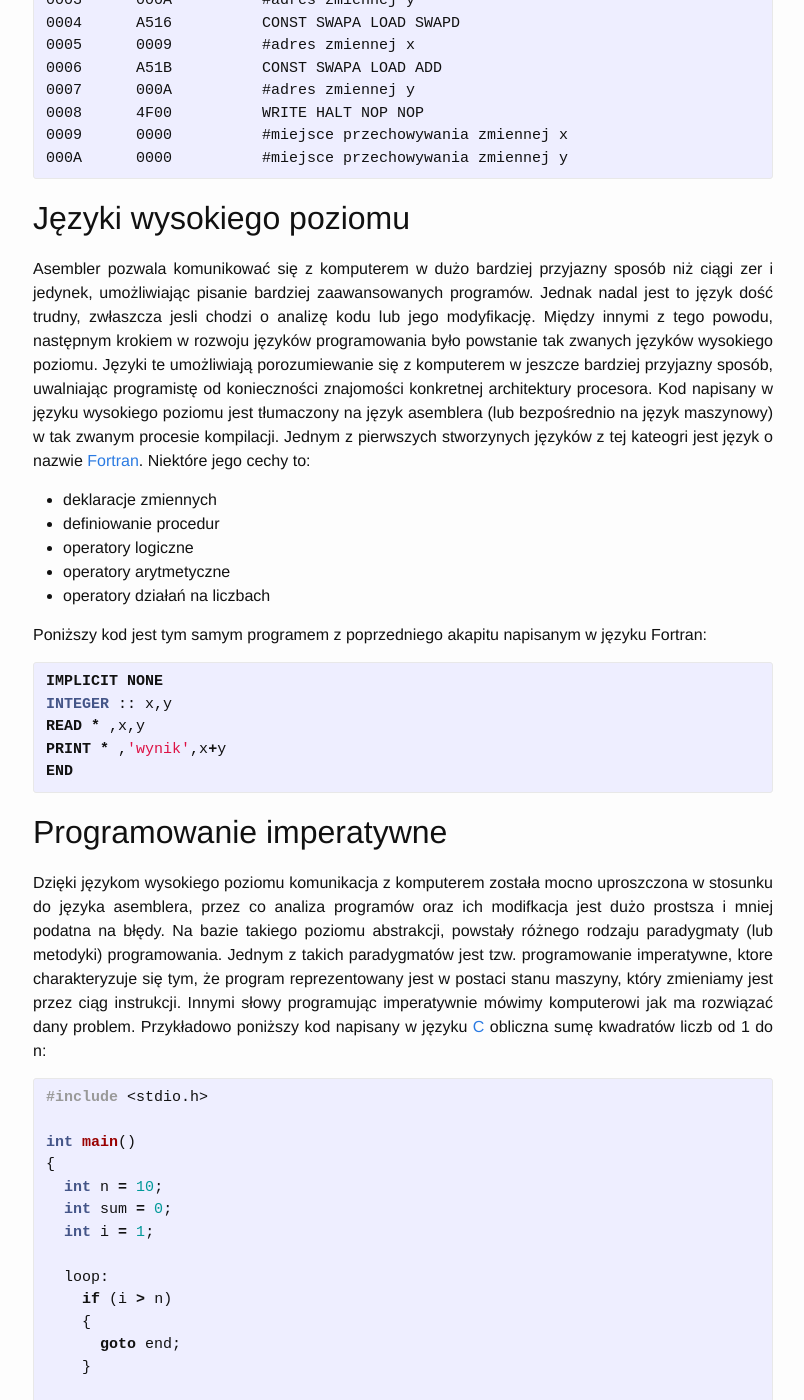
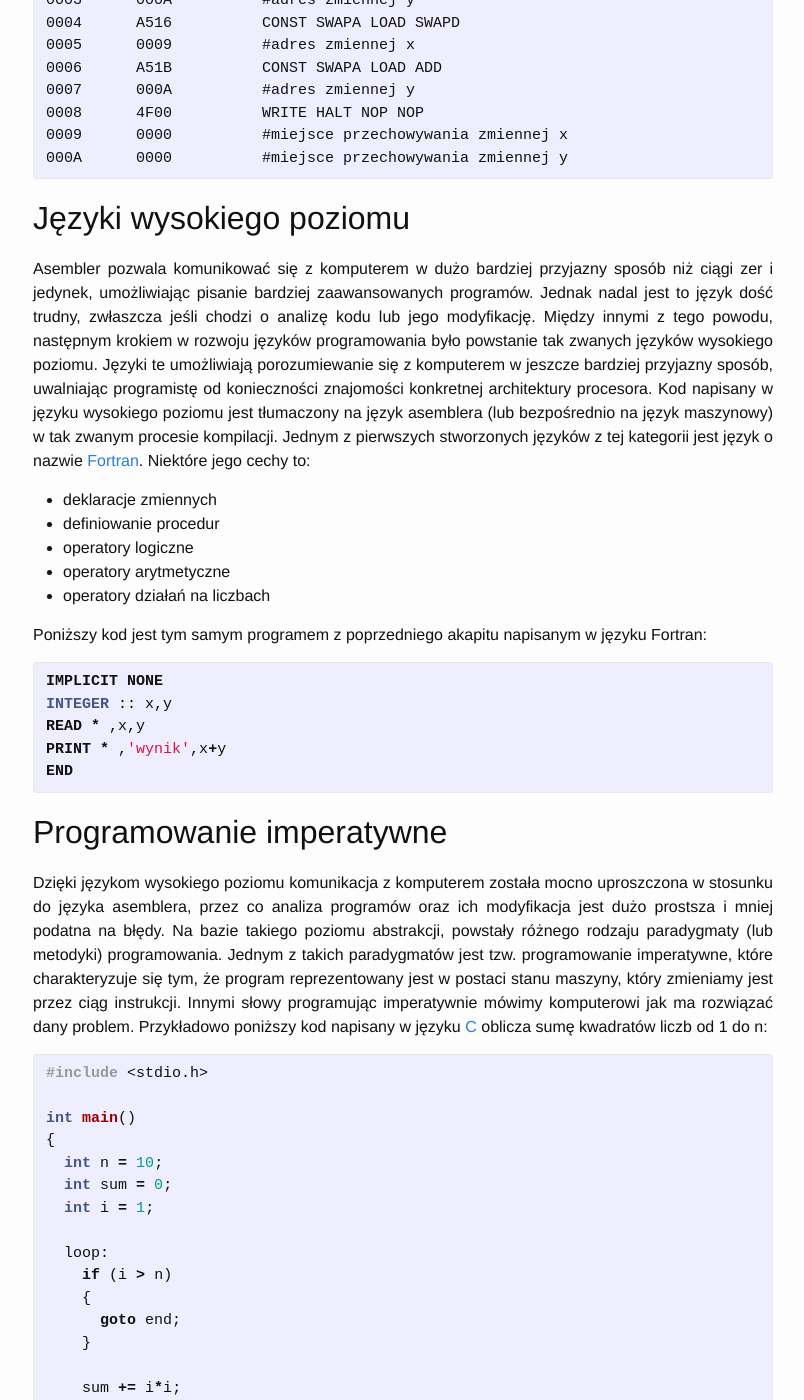
Before and after one commit to mikedevbo/mikedevbo.github.io, a Jekyll site: the page built from _posts/2016-07-02-First.md, in a window 1280 px wide and 1400 px high, scrolled down 2181 px. Shown: the whole window, without its empty margins (237-1041 px from the left). Built offline with Jekyll 4.4.1, drawn with Linux system fonts in a browser that asks for light colours; some of the changed text lies outside the part shown.

Commit message:
spell check

```diff
--- a/_posts/2016-07-02-First.md
+++ b/_posts/2016-07-02-First.md
@@ -87,7 +87,7 @@ adres zawartość słowa   opis zawartości słowa
 {% endhighlight %}
 
 ## Języki wysokiego poziomu
-Asembler pozwala komunikować się z komputerem w dużo bardziej przyjazny sposób niż ciągi zer i jedynek, umożliwiając pisanie bardziej zaawansowanych programów. Jednak nadal jest to język dość trudny, zwłaszcza jesli chodzi o analizę kodu lub jego modyfikację. Między innymi z tego powodu, następnym krokiem w rozwoju języków programowania było powstanie tak zwanych języków wysokiego poziomu. Języki te umożliwiają porozumiewanie się z komputerem w jeszcze bardziej przyjazny sposób, uwalniając programistę od konieczności znajomości konkretnej architektury procesora. Kod napisany w języku wysokiego poziomu jest tłumaczony na język asemblera (lub bezpośrednio na język maszynowy) w tak zwanym procesie kompilacji. Jednym z pierwszych stworzynych języków z tej kateogri jest język o nazwie [Fortran][2]. Niektóre jego cechy to:
+Asembler pozwala komunikować się z komputerem w dużo bardziej przyjazny sposób niż ciągi zer i jedynek, umożliwiając pisanie bardziej zaawansowanych programów. Jednak nadal jest to język dość trudny, zwłaszcza jeśli chodzi o analizę kodu lub jego modyfikację. Między innymi z tego powodu, następnym krokiem w rozwoju języków programowania było powstanie tak zwanych języków wysokiego poziomu. Języki te umożliwiają porozumiewanie się z komputerem w jeszcze bardziej przyjazny sposób, uwalniając programistę od konieczności znajomości konkretnej architektury procesora. Kod napisany w języku wysokiego poziomu jest tłumaczony na język asemblera (lub bezpośrednio na język maszynowy) w tak zwanym procesie kompilacji. Jednym z pierwszych stworzonych języków z tej kategorii jest język o nazwie [Fortran][2]. Niektóre jego cechy to:
 * deklaracje zmiennych
 * definiowanie procedur
 * operatory logiczne
@@ -105,7 +105,7 @@ END
 {% endhighlight %}
 
 ## Programowanie imperatywne
-Dzięki językom wysokiego poziomu komunikacja z komputerem została mocno uproszczona w stosunku do języka asemblera, przez co analiza programów oraz ich modifkacja jest dużo prostsza i mniej podatna na błędy. Na bazie takiego poziomu abstrakcji, powstały różnego rodzaju paradygmaty (lub metodyki) programowania. Jednym z takich paradygmatów jest tzw. programowanie imperatywne, ktore charakteryzuje się tym, że program reprezentowany jest w postaci stanu maszyny, który zmieniamy jest przez ciąg instrukcji. Innymi słowy programując imperatywnie mówimy komputerowi jak ma rozwiązać dany problem. Przykładowo poniższy kod napisany w języku [C][3] obliczna sumę kwadratów liczb od 1 do n:
+Dzięki językom wysokiego poziomu komunikacja z komputerem została mocno uproszczona w stosunku do języka asemblera, przez co analiza programów oraz ich modyfikacja jest dużo prostsza i mniej podatna na błędy. Na bazie takiego poziomu abstrakcji, powstały różnego rodzaju paradygmaty (lub metodyki) programowania. Jednym z takich paradygmatów jest tzw. programowanie imperatywne, które charakteryzuje się tym, że program reprezentowany jest w postaci stanu maszyny, który zmieniamy jest przez ciąg instrukcji. Innymi słowy programując imperatywnie mówimy komputerowi jak ma rozwiązać dany problem. Przykładowo poniższy kod napisany w języku [C][3] oblicza sumę kwadratów liczb od 1 do n:
 
 {% highlight c %}
 #include <stdio.h>
```
Also changed, not shown: other parts of _posts/2016-07-02-First.md (+7 -7 lines).
